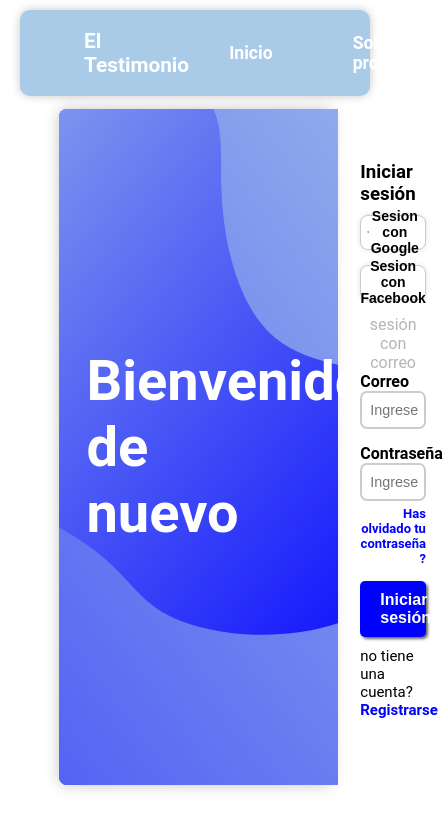
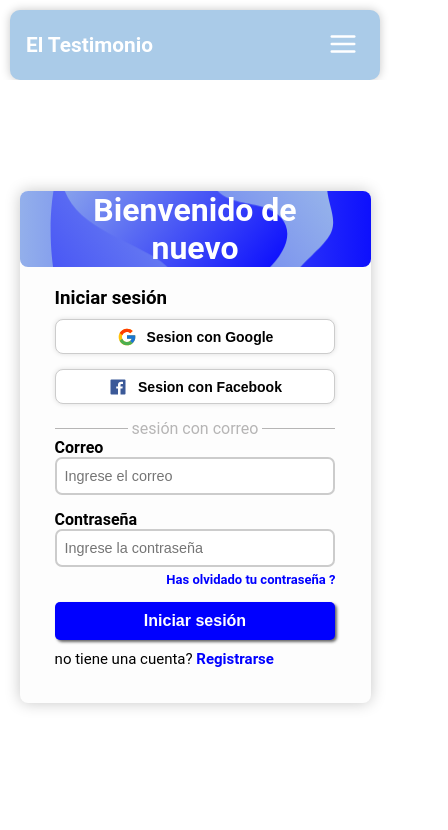
Before and after one commit to cuadros-code/reparacion-victimas, a Next.js app: page /auth in a window 390 px wide. Shown: the top 830 px of the page, 448 px wide, since content can reach past the window. Built offline with nearby package versions, Linux system fonts and the light colour scheme.

Commit message:
nav mobile

```diff
--- a/components/NavBar.tsx
+++ b/components/NavBar.tsx
@@ -1,11 +1,20 @@
 import { AppRoutes } from 'constants/routes'
 import Link from 'next/link'
+import { useState } from 'react'
+import { FiMenu } from 'react-icons/fi'
 import styles from '../styles/NavBar.module.css'
 
 const NavBar = () => {
+
+  const [activateMenu, setActivateMenu] = useState(false)
+
+  const handleMenu = () => setActivateMenu(!activateMenu)
+
   return (
-    <nav className={styles.nav} >
-
+    <nav
+    className={`${styles.nav} ${activateMenu && styles.activated}`}
+    >
+      <div className={`${styles.display}`}>
       <div>
         <Link href={AppRoutes.HOME}>
           <a>
@@ -13,8 +22,14 @@ const NavBar = () => {
           </a>
         </Link>
       </div>
+      <div>
+        <button onClick={handleMenu} className={styles.buttonMenu}>
+          <FiMenu size={30} color='#ffff'/>
+        </button>
+      </div>
+      </div>
 
-      <div className={styles.links} >
+      <div className={`${styles.links} ${activateMenu && styles.activatedLink}`} >
         <ul>
           <Link href={AppRoutes.HOME}>
             <a>Inicio</a>
--- a/styles/Auth.module.css
+++ b/styles/Auth.module.css
@@ -22,8 +22,8 @@
   border-radius: 8px;
   display: grid;
   grid-template-columns: 1fr 1fr;
+  grid-auto-flow: dense;
 }
-
 .info{
   background-image: url('../public/auth_login.svg');
   background-position: center;
@@ -87,3 +87,29 @@
   font-weight: bold;
   cursor: pointer;
 }
+
+
+@media screen and (max-width: 1000px){
+  .content_form{
+    width: 90vw;
+    max-width: 600px;
+    display: grid;
+    grid-template-columns: 1fr;
+    height: auto;
+    grid-auto-flow: dense;
+  }
+
+  .center{
+    width: 80%;
+    padding: 20px 0px;
+  }
+
+  .info{
+    border-radius: 8px;
+  }
+
+  .info h1{
+    font-size: 2rem;
+    text-align: center;
+  }
+}
--- a/styles/Home.module.css
+++ b/styles/Home.module.css
@@ -44,3 +44,12 @@
 .contentButton{
   width: 170px;
 }
+
+
+@media screen and (max-width: 800px){
+
+  .content{
+    flex-direction: column;
+    height: auto;
+  }
+}
--- a/styles/NavBar.module.css
+++ b/styles/NavBar.module.css
@@ -4,9 +4,16 @@
   align-items: center;
   padding: 0.0rem 4rem;
   background-color: #AACBE8;
-  margin: 10px 20px;
+  margin: 10px 20px 0px 20px;
   box-shadow: 0px 0px 10px rgba(0, 0, 0, 0.225);
   border-radius: 10px;
+  height: 70px;
+}
+
+.buttonMenu{
+  background-color: transparent;
+  border: none;
+  display: none;
 }
 
 .title{
@@ -53,3 +60,63 @@
 .links a:last-child:active{
   background-color: var(--primary-color-light);
 }
+@media screen and (max-width: 900px){
+
+  .display{
+    width: 100%;
+    display: flex;
+    justify-content: space-between;
+    align-items: center;
+  }
+
+  .nav{
+    margin-bottom: 30px;
+    padding: 0.0rem 1rem;
+    margin: 10px 10px 0px 10px;
+  }
+
+  .activated{
+    height: auto;
+    flex-direction: column;
+  }
+
+  .links{
+    display: none;
+  }
+
+  .links .activated{
+    display: block;
+  }
+
+  .activatedLink{
+    display: flex;
+  }
+
+  .activatedLink ul{
+    display: flex;
+    flex-direction: column;
+  }
+
+  .activatedLink ul a{
+    margin: 0;
+    padding: 0;
+    text-align: center;
+    margin-bottom: 15px;
+  }
+
+  .buttonMenu{
+    display: block;
+    cursor: pointer;
+    transition: all 0.3s ease-in-out;
+    border-radius: 8px;
+  }
+
+  .buttonMenu:hover{
+    background-color: var(--primary-color-dark);
+  }
+
+  .links a:not(:last-child){
+    margin-right: 0px;
+    transition: all 0.3s ease-in-out;
+  }
+}
```
